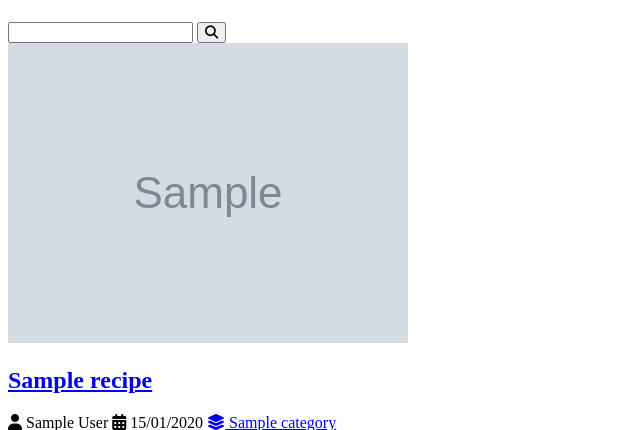
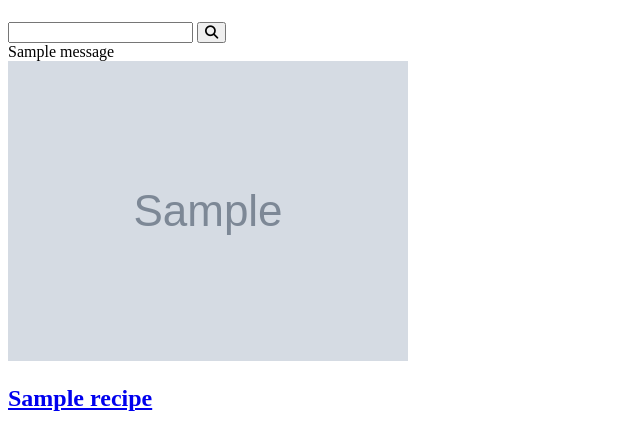
Before and after one commit to matheusenge/django-project-recipes, a Django app: page / in a window 1280 px wide. Shown: the part 58-488 px from the top of the page, without its empty margins (0-640 px from the left). Run offline with Django 4.2, Linux system fonts and the light colour scheme; tables that the repository leaves empty hold one stand-in row (Sample ...); one stand-in notice (Sample message) is shown; some libraries are stand-ins or nearby versions.

Commit message:
Configuring flash messages

```diff
--- a/recipes/templates/recipes/pages/home.html
+++ b/recipes/templates/recipes/pages/home.html
@@ -3,7 +3,7 @@
 {% block title %}Home |{% endblock title %}
 
 {% block contents %}
-
+{% include 'recipes/partials/messages.html' %}
 <div class="main-content main-content-list container">
 {% for recipe in recipes %}
     {% include 'recipes/partials/recipe.html' %}
--- /dev/null
+++ b/recipes/templates/recipes/partials/messages.html
@@ -0,0 +1,9 @@
+{% if messages %}
+<div class="main-content center container messages-container">
+    {% for message in messages %}
+        <div class="message {{ message.tags }}">
+            {{ message }}
+        </div>
+    {% endfor %}
+</div>
+{% endif %}
```
